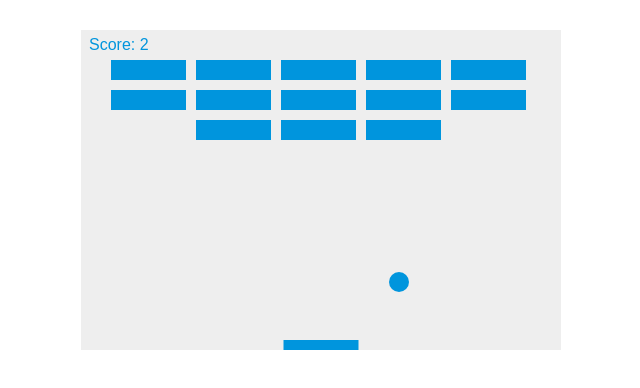
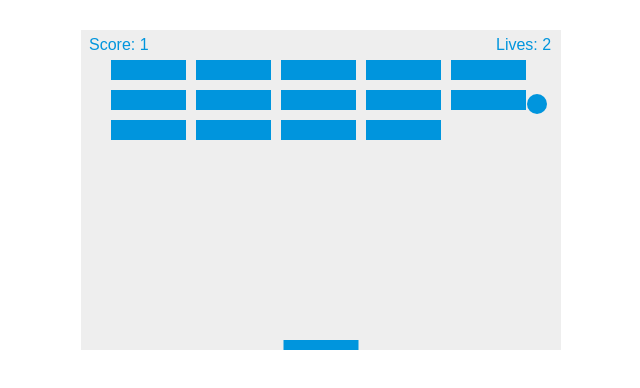
Before and after one commit to chansecampbell/breakout-canvas-game, a plain HTML site: page index.html in a window 1280 px wide. Shown: the whole page, without its empty margins (319-959 px from the left). Drawn offline with Linux system fonts and the light colour scheme.

Commit message:
Renamed the game as I got it wrong. Woops.

```diff
--- a/app.js
+++ b/app.js
@@ -38,10 +38,12 @@ var rightPressed = false;
 var leftPressed = false;
 
 var score = 0;
+var lives = 3;
 
 // event listeners
 document.addEventListener("keydown", keyDownHandler, false);
 document.addEventListener("keyup", keyUpHandler, false);
+document.addEventListener("mousemove", mouseMoveHandler, false);
 
 // event changing variables
 function keyDownHandler(e) {
@@ -57,6 +59,13 @@ function keyUpHandler(e) {
         rightPressed = false;
     } else if(e.keyCode == 37) {
         leftPressed = false;
+    }
+}
+
+function mouseMoveHandler(e) {
+    var relativeX = e.clientX - canvas.offsetLeft;
+    if(relativeX > 0 && relativeX < canvas.width) {
+        paddleX = relativeX - paddleWidth/2;
     }
 }
 
@@ -84,6 +93,12 @@ function drawScore() {
     ctx.font = "16px Arial";
     ctx.fillStyle = "#0095DD";
     ctx.fillText("Score: " +score, 8, 20);
+}
+
+function drawLives() {
+    ctx.font = "16px Arial";
+    ctx.fillStyle = "#0095DD";
+    ctx.fillText("Lives: " +lives, canvas.width-65, 20);
 }
 
 // creation of the bricks
@@ -130,6 +145,7 @@ function draw() {
     drawBall();
     drawPaddle();
     drawScore();
+    drawLives();
     collisionDetection();
 
     // paddle movement
@@ -153,14 +169,25 @@ function draw() {
         if(x > paddleX && x < paddleX + paddleWidth) {
             dy = -dy;
         } else {
-            alert("GAME OVER!");
-            document.location.reload();
+            lives--;
+            if(!lives) {
+                alert("GAME OVER");
+                document.location.reload();
+            }
+            else {
+                x = canvas.width/2;
+                y = canvas.height-30;
+                dx = 2;
+                dy = -2;
+                paddleX = (canvas.width-paddleWidth)/2;
+            }
         }
     }
 
     x += dx;
     y += dy;
 
+    requestAnimationFrame(draw);
 }
 
-setInterval(draw, 10);
+draw();
--- a/index.html
+++ b/index.html
@@ -2,7 +2,7 @@
 <html>
 <head>
   <meta charset="utf-8">
-  <title>Pong Canvas Game</title>
+  <title>Breakout</title>
   <link rel="stylesheet" type="text/css" href="styles.css">
 </head>
 
```
